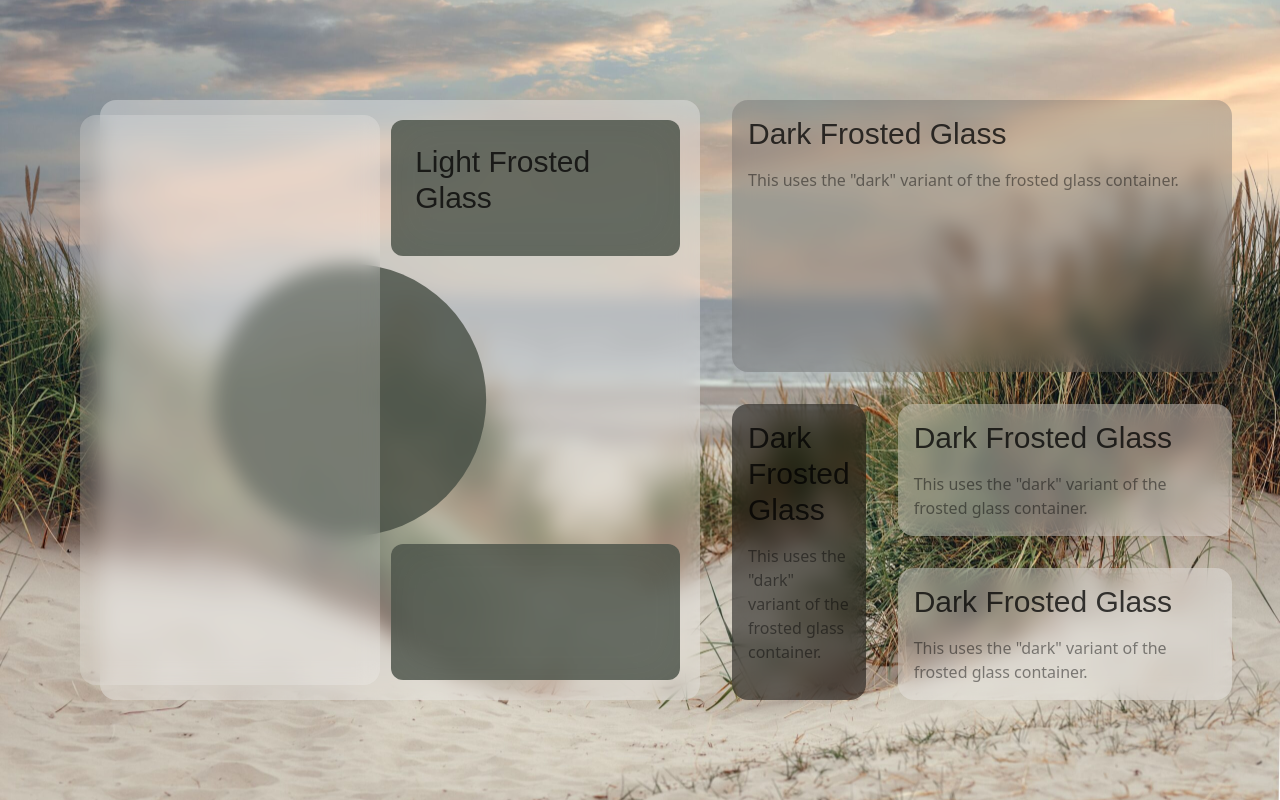
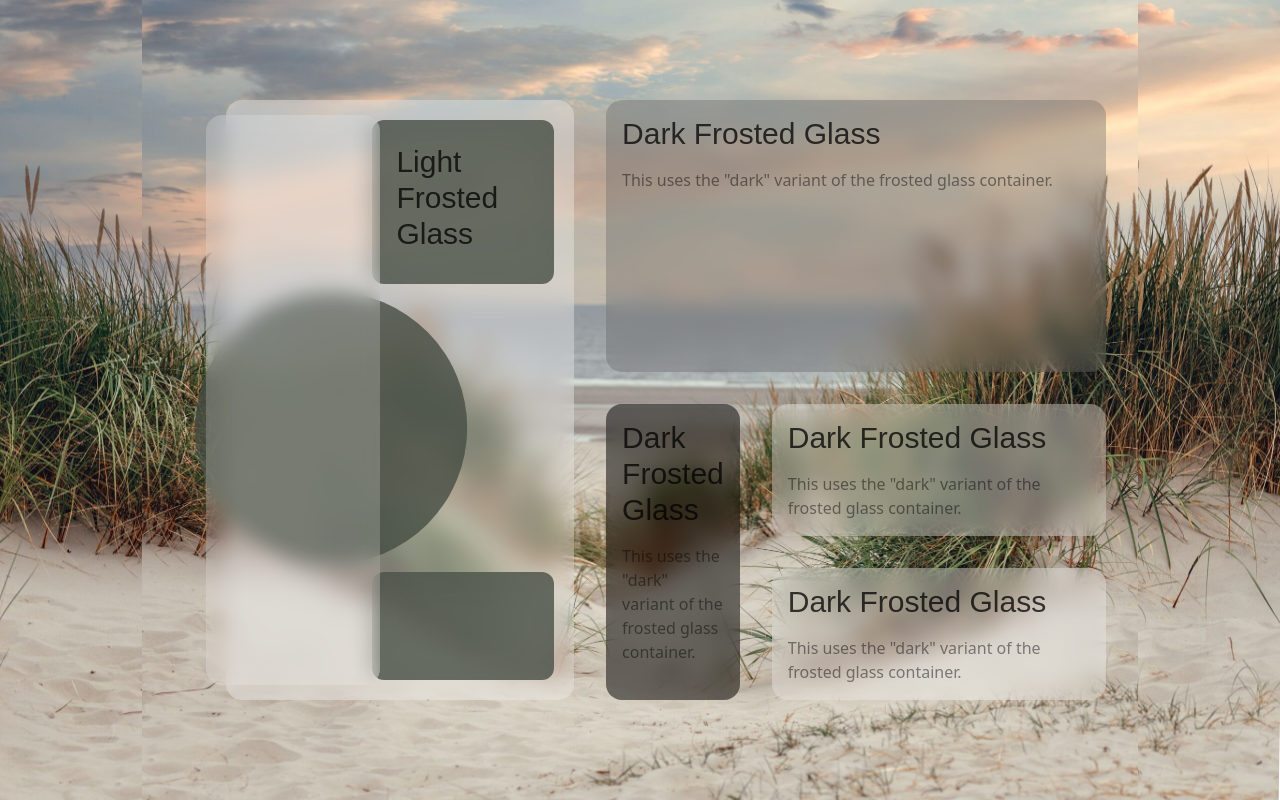
Before and after one commit to Borgerod/kodehode, a Next.js app in the folder Business_Card/my-business-card/: page / in a window 1280 px wide. Built offline with nearby package versions, Linux system fonts and the light colour scheme.

Commit message:
Update layout.tsx
move background to layout body, implement @container if i need it for later.

```diff
--- a/Business_Card/my-business-card/src/app/layout.tsx
+++ b/Business_Card/my-business-card/src/app/layout.tsx
@@ -21,12 +21,16 @@ export default function RootLayout({
 	return (
 		<html lang="en">
 			<body
-				className={`${geistSans.variable} ${geistMono.variable} antialiased`}>
+				className={`@container/main ${geistSans.variable} ${geistMono.variable} antialiased min-h-screen bg-[url('/assets/images/background.jpg')] bg-cover bg-center flex flex-row items-center justify-center`}>
 				{children}
 			</body>
 		</html>
 	);
+
 }
+
+//  gap-8
+
 // ...existing code...// import type { Metadata } from "next";
 // import { Geist, Geist_Mono } from "next/font/google";
 // // import "./globals.css";
```
